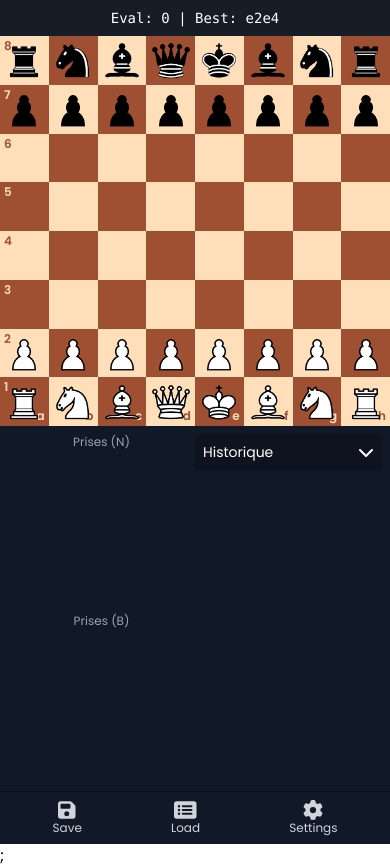
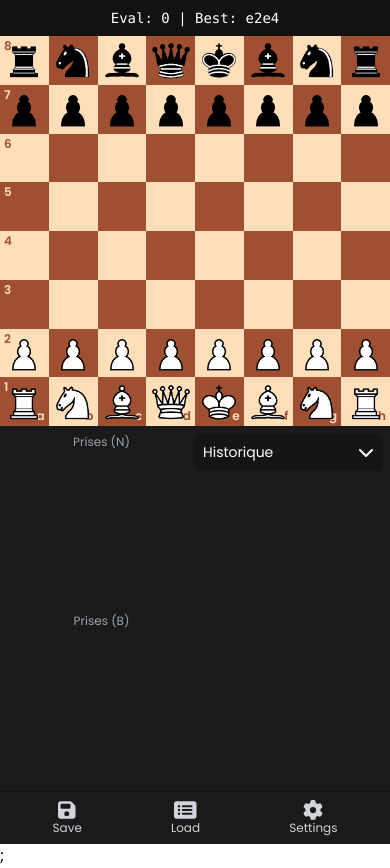
Before and after one commit to AlexandreEadDev/ChessGame, a React (Vite) app: page / in a window 390 px wide. Built offline with nearby package versions, Linux system fonts and the light colour scheme.

Commit message:
Update Referee.jsx

```diff
--- a/src/components/Rules/Referee.jsx
+++ b/src/components/Rules/Referee.jsx
@@ -587,7 +587,7 @@ export default function Referee() {
       )}
 
       {/* --- MOBILE LAYOUT --- */}
-      <div className="flex flex-col h-screen w-screen bg-gray-800 text-white lg:hidden">
+      <div className="flex flex-col h-screen w-screen  text-white lg:hidden">
         <div className="bg-black/30 p-2 text-center text-sm font-mono">
           Eval: {prediction?.evaluation} | Best: {prediction?.bestMove}
         </div>
@@ -599,7 +599,7 @@ export default function Referee() {
             promotionOpen={promotionOpen}
           />
         </div>
-        <div className="flex-grow p-2 flex flex-row justify-around bg-gray-900">
+        <div className="flex-grow p-2 flex flex-row justify-around ">
           <div className="flex flex-col w-1/2 space-y-2 text-center">
             <span className="text-xs text-gray-400">Prises (N)</span>
             {renderTakenPieces(blackTakenPieces, true)}
@@ -635,8 +635,8 @@ export default function Referee() {
             )}
           </div>
         </div>
-        {/* --- CORRECTION : BOUTONS D'ACTION RÉ-AJOUTÉS CI-DESSOUS --- */}
-        <div className="flex-shrink-0 flex justify-around items-center p-2 bg-gray-900 border-t border-black/30">
+
+        <div className="flex-shrink-0 flex justify-around items-center p-2  border-t border-black/30">
           <button
             onClick={saveBoardToLocalStorage}
             className="flex flex-col items-center text-gray-300"
@@ -662,8 +662,8 @@ export default function Referee() {
       </div>
 
       {/* --- DESKTOP LAYOUT --- */}
-      <div className="hidden lg:flex w-screen min-h-screen items-center justify-center gap-10 p-4 bg-gray-900">
-        <div className="h-[800px] w-80 flex flex-col text-white bg-gray-800 rounded-lg p-4">
+      <div className="hidden lg:flex w-screen min-h-screen items-center justify-center gap-10 p-4 ">
+        <div className="h-[800px] w-80 flex flex-col text-white bg-[#272727] rounded-lg p-4">
           <h2 className="text-center text-lg font-semibold mb-2 text-[#ffdfba]">
             Historique
           </h2>
```
